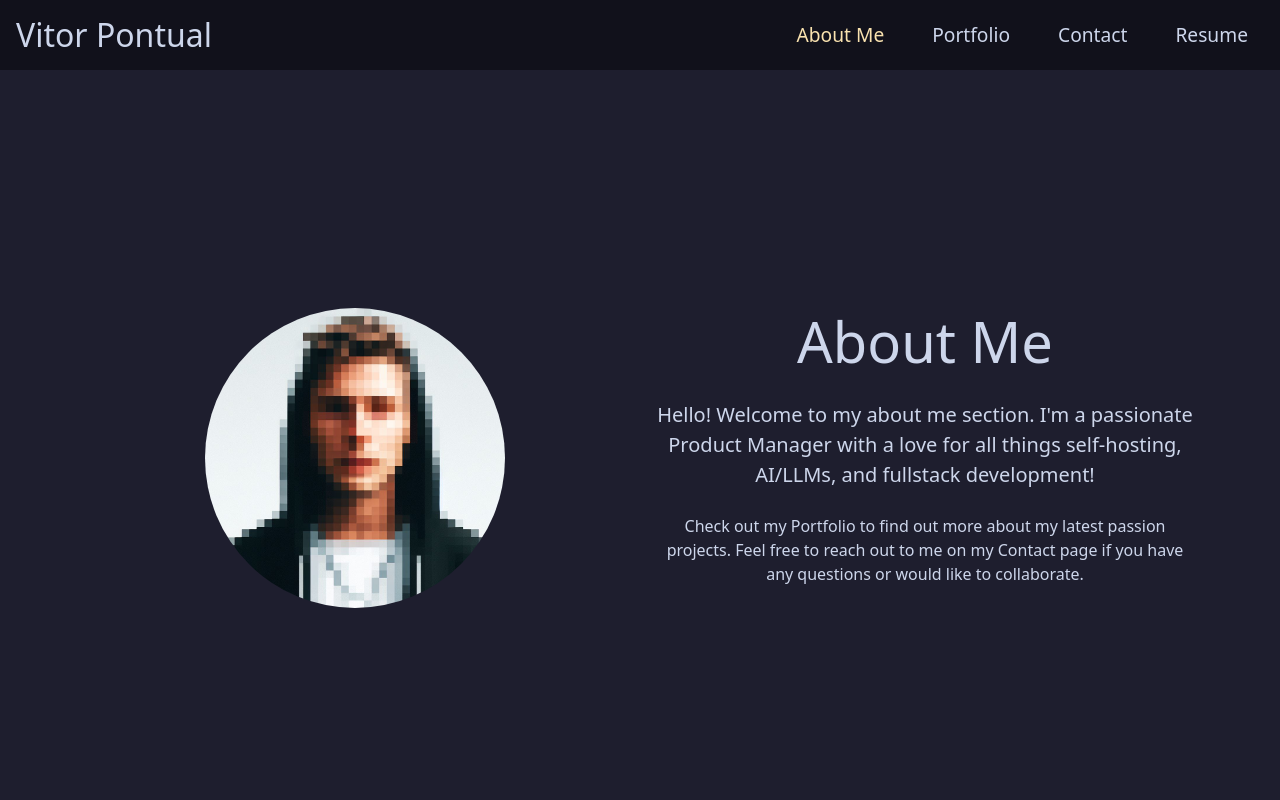
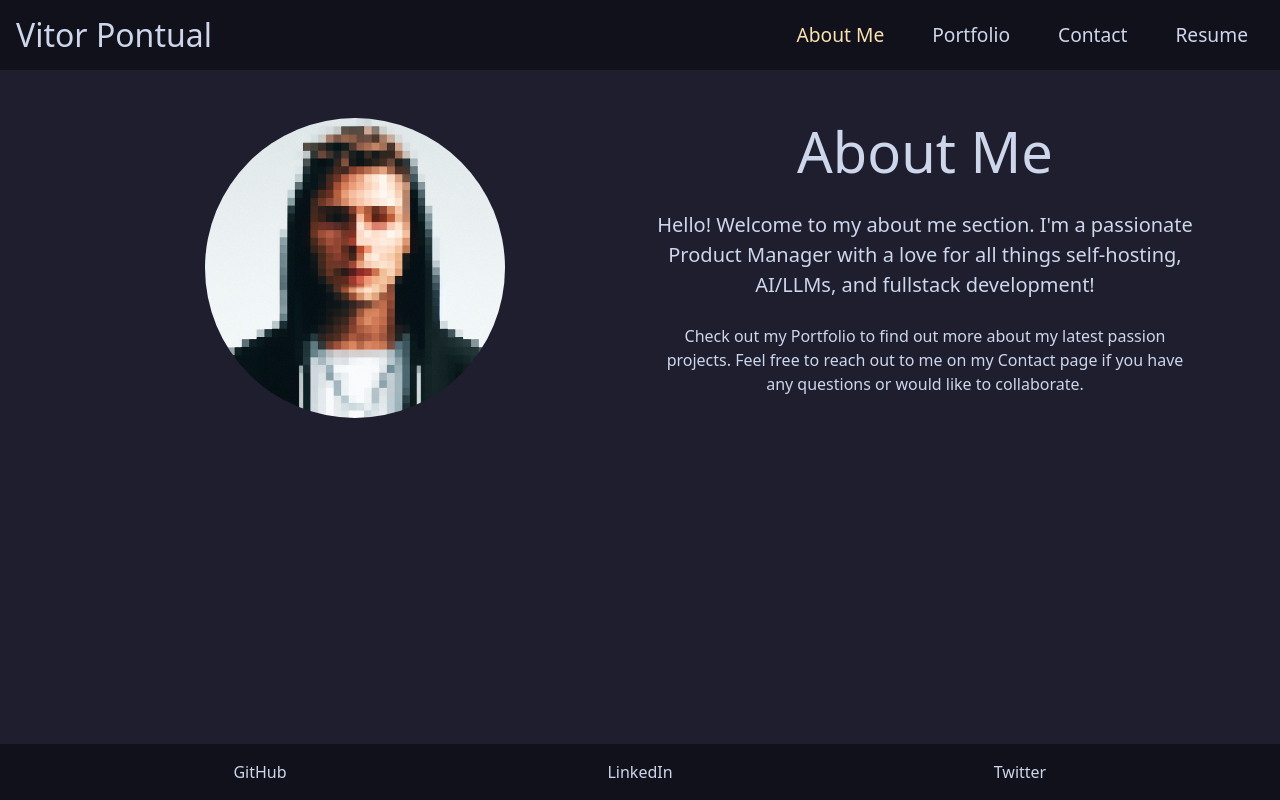
Before and after one commit to vpontual/react-portfolio, a React (Vite) app in the folder client/: page / in a window 1280 px wide. Shown: the top 800 px of the page. Built offline with nearby package versions, Linux system fonts and the light colour scheme.

Commit message:
fixed footer

```diff
--- a/client/src/components/AboutMe/AboutMe.jsx
+++ b/client/src/components/AboutMe/AboutMe.jsx
@@ -2,7 +2,7 @@ import profileImage from "../../images/whome.jpg";
 
 const AboutMe = () => {
   return (
-    <section className="aboutme d-flex justify-content-center align-items-center min-vh-100">
+    <section className="aboutme d-flex py-5">
       <div className="container text-center">
         <div className="row">
           <div className="col-md-6">
```
